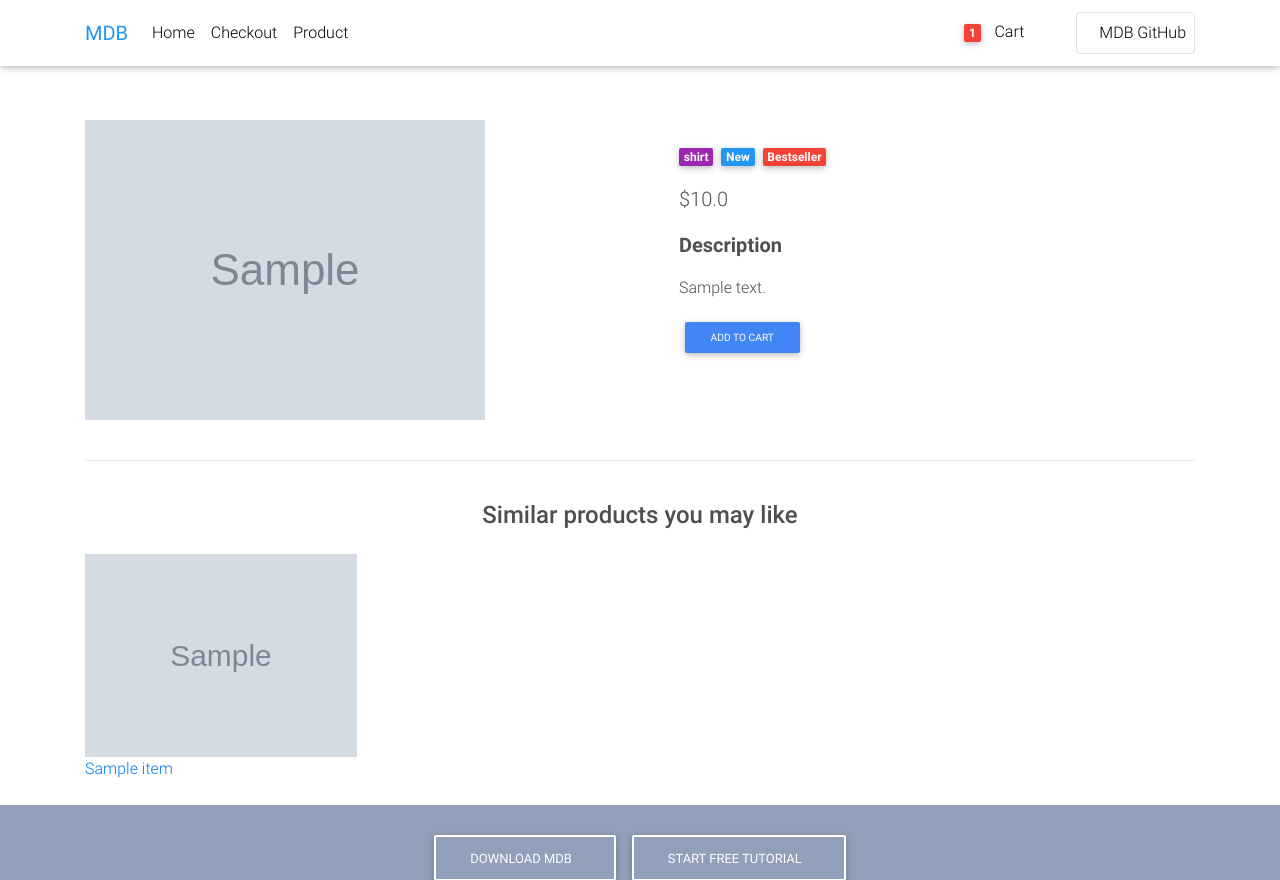
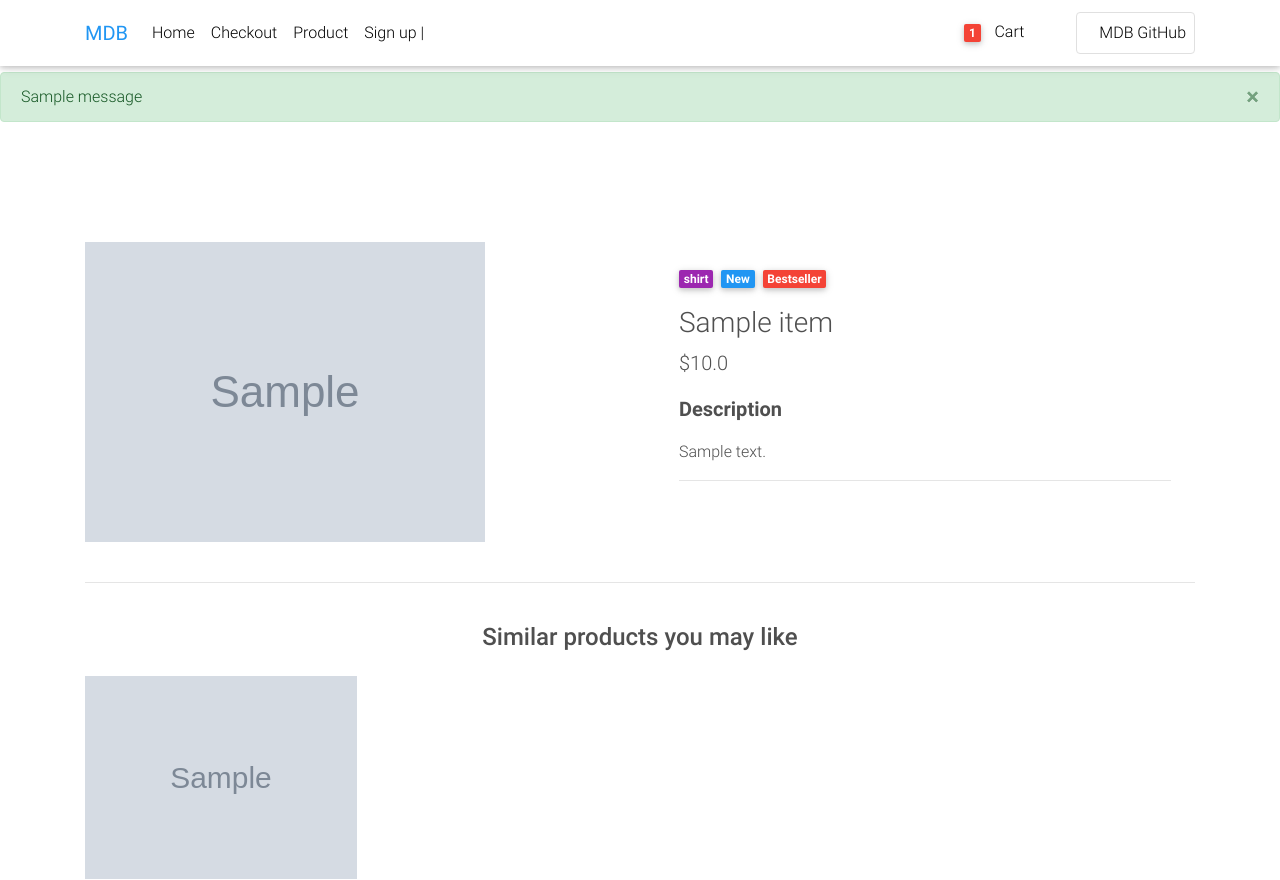
Before and after one commit to basirpayenda/ecommerce-website, a Django app: page /product_detail/sample/ in a window 1280 px wide. Shown: the top 880 px of the page. Run offline with Django 3.2, Linux system fonts and the light colour scheme; tables that the repository leaves empty hold one stand-in row (values such as "Sample post"); grey boxes marked "Sample" are stand-in pictures; one stand-in notice (Sample message) is shown; some libraries are stand-ins or nearby versions.

Commit message:
Add and remove from cart

```diff
--- a/core/models.py
+++ b/core/models.py
@@ -45,6 +45,11 @@
             'slug': self.slug
         })
 
+    def get_remove_from_cart_url(self):
+        return reverse("core:remove_from_cart", kwargs={
+            'slug': self.slug
+        })
+
 
 class OrderedItems(models.Model):
     item = models.ForeignKey(Item, on_delete=models.CASCADE)
@@ -54,7 +59,7 @@
     ordered = models.BooleanField(default=False)
 
     def __str__(self):
-        return self.item.title
+        return f"{self.quantity} {self.item.title}s from {self.user}"
 
 
 class Order(models.Model):
--- a/core/urls.py
+++ b/core/urls.py
@@ -1,5 +1,5 @@
 from django.urls import path
-from .views import ItemListView, checkout, ItemDetailView, add_to_cart
+from .views import ItemListView, checkout, ItemDetailView, add_to_cart, remove_from_cart
 
 app_name = 'core'
 urlpatterns = [
@@ -7,5 +7,6 @@
          ItemDetailView.as_view(), name='product_detail'),
     path('checkout/', checkout, name='checkout'),
     path('add-to-cart/<slug>/', add_to_cart, name='add_to_cart'),
+    path('remove-from-cart/<slug>/', remove_from_cart, name='remove_from_cart'),
     path('', ItemListView.as_view(), name='home'),
 ]
--- a/core/views.py
+++ b/core/views.py
@@ -27,29 +27,55 @@
 
 
 def add_to_cart(request, slug):
+    if request.method == 'POST':
+        item = get_object_or_404(Item, slug=slug)
+        order_item = OrderedItems.objects.create(
+            item=item,
+            user=request.user,
+            ordered=False
+        )
+        order_qs = Order.objects.filter(user=request.user, ordered=False)
+        if order_qs.exists():
+            order = order_qs[0]
+            # check if the order item is in the order
+            order_item.quantity = request.POST.get('number')
+            order_item.save()
+            order.items.add(order_item)
+            messages.info(request, "This item was added to your cart.")
+            return redirect('core:product_detail', slug=slug)
+
+        ordered_date = timezone.now()
+        order = Order.objects.create(
+            user=request.user, ordered_date=ordered_date)
+        order.items.add(order_item)
+        order_item.quantity = request.POST.get('number')
+        order_item.save()
+        messages.info(request, "This item was added to your cart.")
+        return redirect('core:product_detail', slug=slug)
+
+
+def remove_from_cart(request, slug):
     item = get_object_or_404(Item, slug=slug)
-    order_item, created = OrderedItems.objects.get_or_create(
-        item=item,
+    order_qs = Order.objects.filter(
         user=request.user,
         ordered=False
     )
-    order_qs = Order.objects.filter(user=request.user, ordered=False)
     if order_qs.exists():
         order = order_qs[0]
         # check if the order item is in the order
         if order.items.filter(item__slug=item.slug).exists():
-            order_item.quantity += 1
-            order_item.save()
-            messages.info(request, "This item quantity was updated.")
-            return redirect('core:product_detail', slug=slug)
+            order_item = OrderedItems.objects.filter(
+                item=item,
+                user=request.user,
+                ordered=False
+            )[0]
+            order.items.remove(order_item)
+            order_item.delete()
+            messages.info(request, "This item was removed from your cart.")
+            return redirect("core:home")
         else:
-            order.items.add(order_item)
-            messages.info(request, "This item was added to your cart.")
-            return redirect('core:product_detail', slug=slug)
+            messages.info(request, "This item was not in your cart")
+            return redirect("core:product_detail", slug=slug)
     else:
-        ordered_date = timezone.now()
-        order = Order.objects.create(
-            user=request.user, ordered_date=ordered_date)
-        order.items.add(order_item)
-        messages.info(request, "This item was added to your cart.")
-        return redirect('core:product_detail', slug=slug)
+        messages.info(request, "You do not have an active order")
+        return redirect("core:product_detail", slug=slug)
--- a/ecommerce_com/settings.py
+++ b/ecommerce_com/settings.py
@@ -92,3 +92,6 @@
     SECURE_REDIRECT_EXEMPT = []
     SECURE_SSL_REDIRECT = True
     SECURE_PROXY_SSL_HEADER = ('HTTP_X_FORWARDED_PROTO', 'https')
+
+
+LOGIN_REDIRECT_URL = '/'
--- a/templates/base.html
+++ b/templates/base.html
@@ -47,6 +47,8 @@
 
 <body>
     {% include 'includes/navbar.html' %}
+    {% include 'includes/messages.html' %}
+
     {% block content %}
 
     {% endblock content %}
--- /dev/null
+++ b/templates/includes/messages.html
@@ -0,0 +1,12 @@
+<div class="mt-5 pt-4">
+    {% if messages %}
+    {% for message in messages %}
+    <div class="alert alert-{{ message.tags }} alert-dismissible fade show" role="alert">
+        {{ message }}
+        <button type="button" class="close" data-dismiss="alert" aria-label="Close">
+            <span aria-hidden="true">&times;</span>
+        </button>
+    </div>
+    {% endfor %}
+    {% endif %}
+</div>
--- a/templates/includes/navbar.html
+++ b/templates/includes/navbar.html
@@ -1,6 +1,7 @@
 {% url 'core:home' as home %}
 {% url 'core:checkout' as checkout %}
 {% url 'core:product_detail' as product_detail %}
+{% url 'account_signup' as signup %}
 
 <!-- Navbar -->
 <nav class="navbar fixed-top navbar-expand-lg navbar-light white scrolling-navbar">
@@ -32,6 +33,10 @@
                 </li>
                 <li class="nav-item {% if request.path == product_detail %} active {% endif %}">
                     <a class="nav-link waves-effect" href="{{ product_detail }}" target="_blank">Product</a>
+                </li>
+                <li class="nav-item {% if request.path == signup %} active {% endif %}">
+                    <a class="nav-link waves-effect" href="{{ signup }}" target="_blank">Sign up |
+                        {{ user.username }}</a>
                 </li>
             </ul>
 
--- a/templates/product_detail.html
+++ b/templates/product_detail.html
@@ -34,6 +34,7 @@
             </a>
           </div>
 
+          <h3>{{item.title}}</h3>
           <p class="lead">
             {% if item.discount_price %}
             <span class="mr-1">
@@ -47,13 +48,20 @@
 
           <p>{{ item.description }}</p>
 
-          {% comment %}
-          <form class="d-flex justify-content-left" method="POST" action="{% url 'core:add_to_cart' %}">
+          <hr>
+          {% for ordereditem in item.ordereditems_set.all %}
+          {% if ordereditem.quantity > 0 and ordereditem.user.username == user.username %}
+          <a href="{{ item.get_remove_from_cart_url }}" class="btn btn-danger btn-sm py-2">Remove from
+            cart</a>
+          {% elif not ordereditem %}
+          <!-- else if there is no record of 'ordereditem' from current user show below -->
+          <form class="d-flex justify-content-left" method="POST" action="{{ item.get_add_to_cart_url }}">
+            {% csrf_token %}
             <input type="number" name="number" value="1" aria-label="Search" class="form-control" style="width: 100px">
             <input type="submit" value="Add to cart" class="btn btn-primary">
           </form>
-          {% endcomment %}
-          <a href="{{ item.get_add_to_cart_url }}" class="btn btn-primary btn-sm py-2">Add to cart</a>
+          {% endif %}
+          {% endfor %}
         </div>
         <!--Content-->
 
```
Also changed, not shown: templates/home.html (+0 -148 lines).
